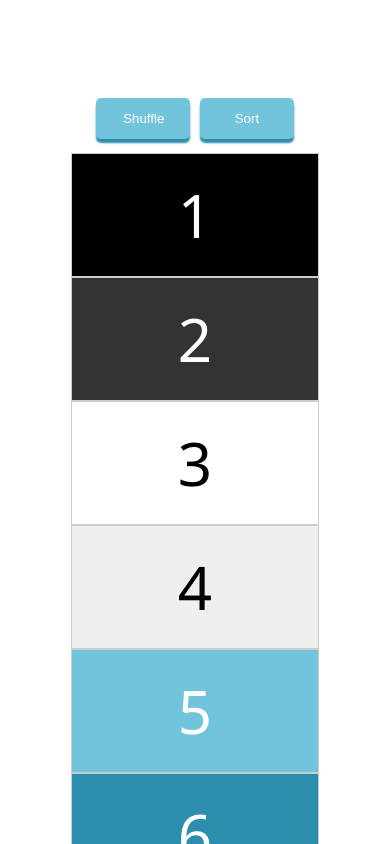
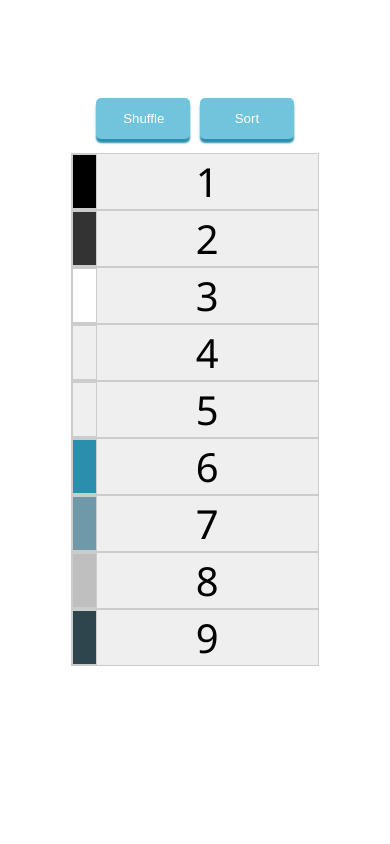
Before and after one commit to Srikanththyagarajan/assignment, a plain HTML site: page index.html in a window 390 px wide. Shown: the top 844 px of the page. Drawn offline with Linux system fonts and the light colour scheme.

Commit message:
mobile design correction

```diff
--- a/script.js
+++ b/script.js
@@ -50,7 +50,7 @@ class grid {
   }
   render(data) {
     let box = this.data
-      .map((el) => `<label class="tile tile${el}">${el}</label>`)
+      .map((el) => `<label class="tile tile${el}"><span></span>${el}</label>`)
       .join("");
     wrapper.insertAdjacentHTML("afterbegin", box);
   }
--- a/style.css
+++ b/style.css
@@ -44,54 +44,80 @@ button {
 }
 
 .tile {
-    background-color: #444;
     color: #fff;
     padding: 20px;
-    font-size: 150%;
+    font-size: 250%;
     border: 1px solid #ccc;
 }
 
-.tile1 {
+.tile span {
+    display: none;
+}
+
+.tile1,
+.tile1 span {
     background-color: #000;
 }
 
-.tile2 {
+.tile2,
+.tile2 span {
     background-color: #333333;
 }
 
-.tile3 {
+.tile3,
+.tile3 span {
     background-color: #FFFFFF;
     color: #000;
 }
 
-.tile4 {
+.tile4,
+.tile4 span {
     background-color: #EFEFEF;
     color: #000;
 }
 
-.tile5 {
+.tile5,
+tile5 span {
     background-color: #72C3DC;
 }
 
-.tile6 {
+.tile6,
+.tile6 span {
     background-color: #2B8EAD;
 }
 
-.tile7 {
+.tile7,
+.tile7 span {
     background-color: #6F98A8;
 }
 
-.tile8 {
+.tile8,
+.tile8 span {
     background-color: #BFBFBF;
 }
 
-.tile9 {
+.tile9,
+.tile9 span {
     background-color: #2F454E;
 }
 
 @media only screen and (max-width: 768px) {
     .container {
         grid-template-columns: 100%;
+    }
+
+    .tile {
+        font-size: 100%;
+        padding: 0;
+    }
+
+    .tile span {
+        display: grid;
+    }
+
+    label {
+        display: grid;
+        grid-template-columns: 10% 90%;
     }
 
     .wrapper {
@@ -102,4 +128,22 @@ button {
     .container div:nth-child(2) {
         grid-column-start: unset;
     }
+
+    .tile1,
+    .tile2,
+    .tile3,
+    .tile4,
+    .tile5,
+    .tile6,
+    .tile7,
+    .tile8,
+    .tile9 {
+        background-color: #EFEFEF;
+        color: #000;
+    }
+
+    span {
+        border: 1px solid #ccc;
+
+    }
 }
```
